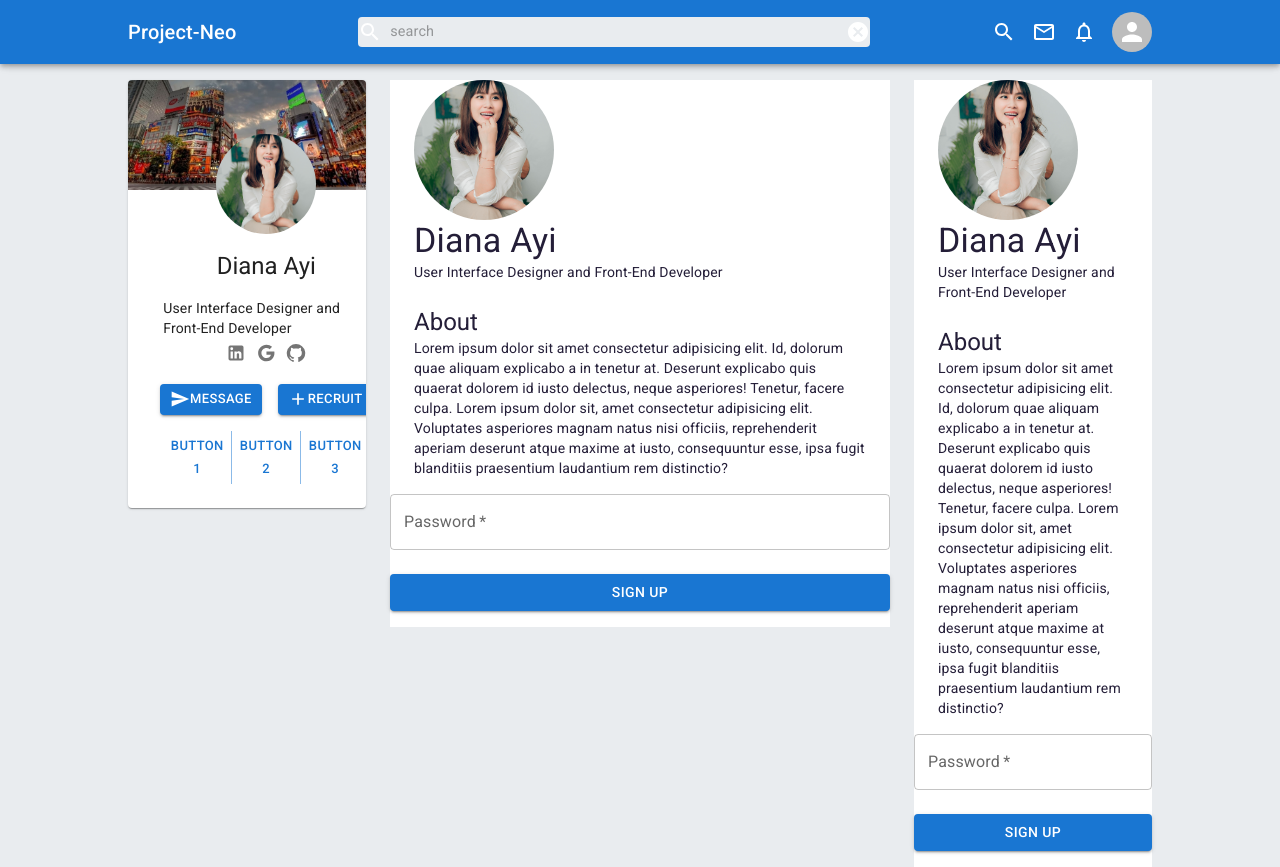
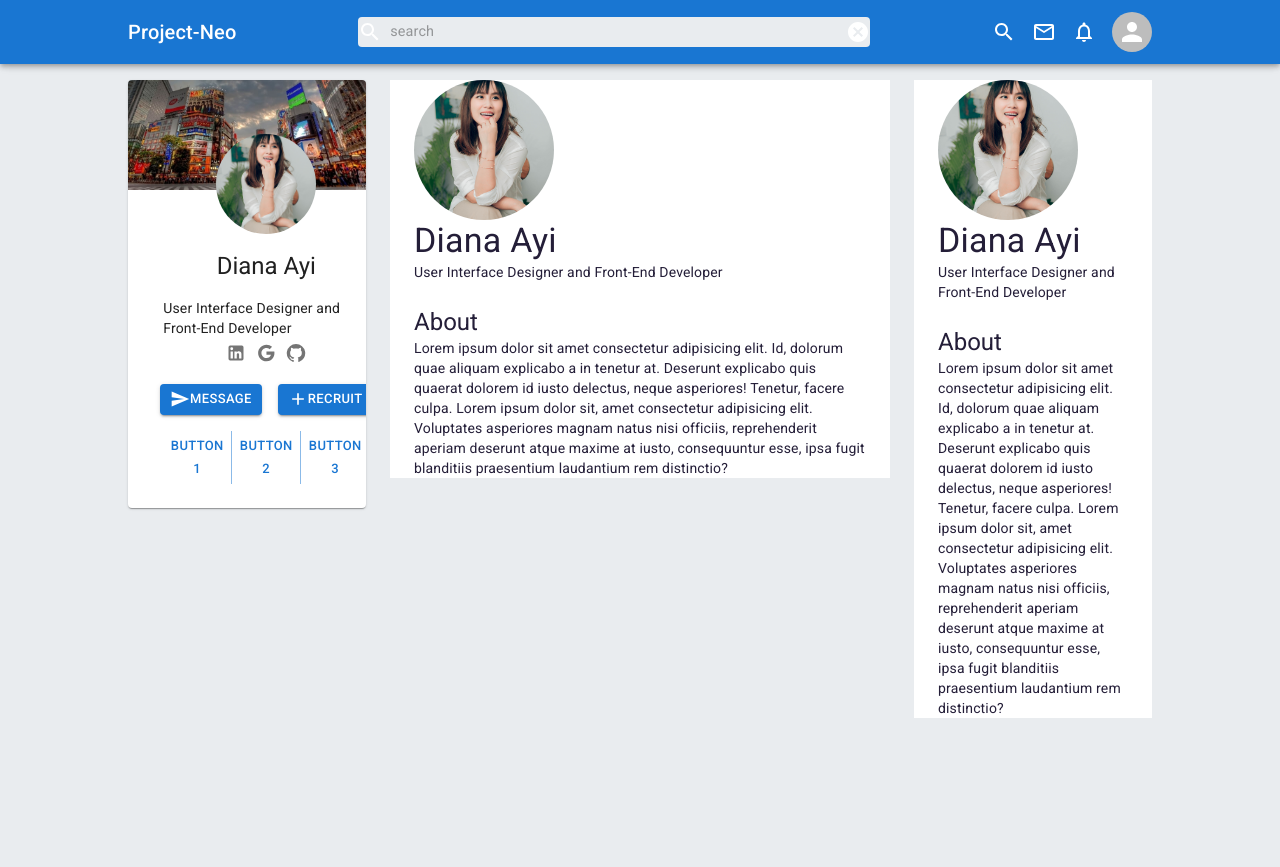
Before and after one commit to jpzambranoleon/project-neo-front-end, a React (Create React App) app: page /profile in a window 1280 px wide. After the commit the page ends 800 px from the top, so only its background shows below. Built offline with nearby package versions, Linux system fonts and the light colour scheme.

Commit message:
updated file

```diff
--- a/src/pages/profilePage/components/Description.jsx
+++ b/src/pages/profilePage/components/Description.jsx
@@ -31,26 +31,7 @@ const Description = () => {
                             </Typography>
                             </Container>
                         </Grid>
-                        <Grid item xs={12}>
-                            <TextField
-                                required
-                                fullWidth
-                                name="password"
-                                label="Password"
-                                type="password"
-                                id="password"
-                                autoComplete="new-password"
-                            />
-                        </Grid>
                     </Grid>
-                    <Button
-                        type="submit"
-                        fullWidth
-                        variant="contained"
-                        sx={{ mt: 3, mb: 2 }}
-                    >
-                        Sign Up
-                    </Button>
                 </Box>
             </Box>
         </Box>
```
